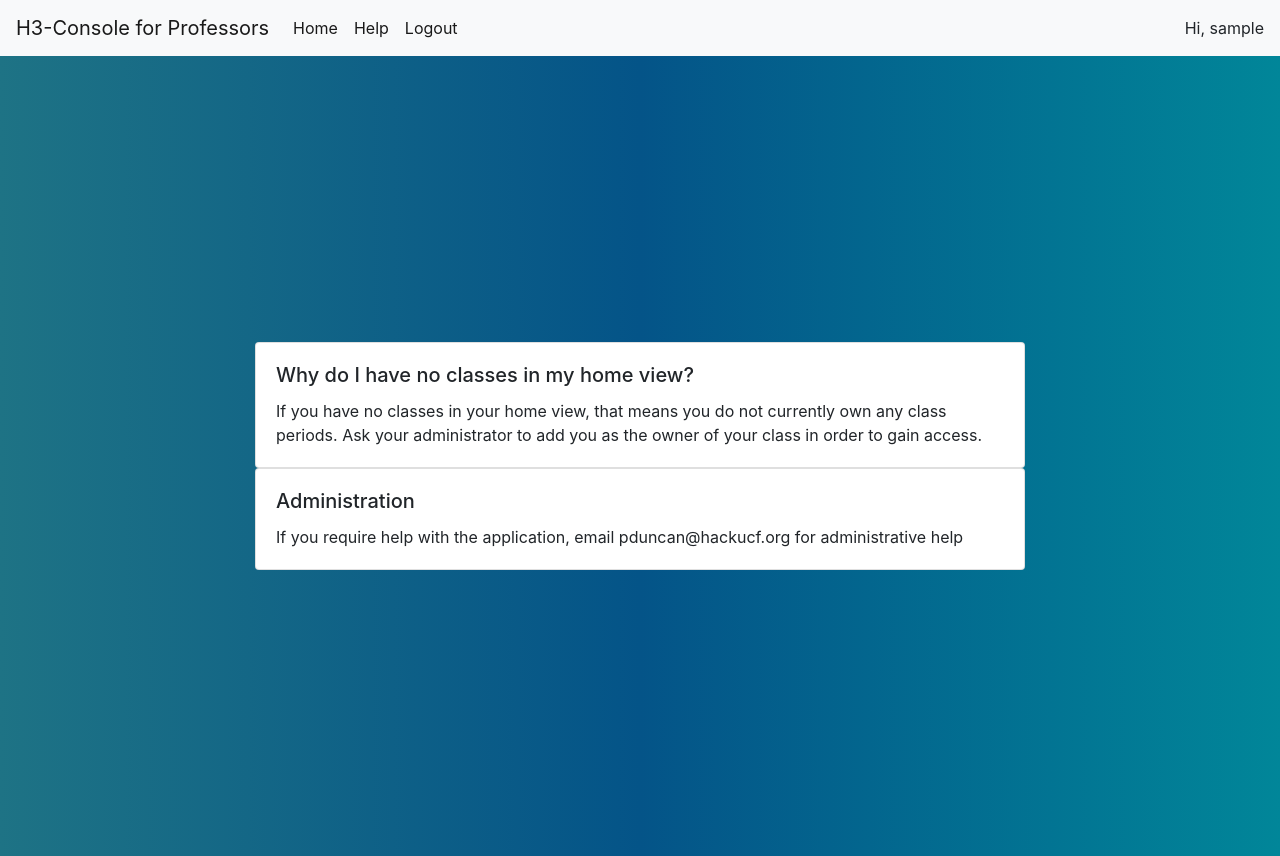
After one commit to here-here/H3-Console, a Django app: page /console/help in a window 1280 px wide. The commit adds this page. Run offline with Django 3.2, Linux system fonts and the light colour scheme; the visitor is signed in with stand-in values (Sample User, id 1); parts of the project's set-up code (start-up, migrations or seed data) failed here and were passed over; some libraries are stand-ins or nearby versions.

Commit message:
Adding HelpPage, NavBar, and Changes to Validation

```diff
--- a/class_periods/models.py
+++ b/class_periods/models.py
@@ -47,6 +47,7 @@ class SessionTokens(models.Model):
 class StudentCheckin(models.Model):
     name = models.TextField()
     pid = models.TextField()
+    hwid = models.TextField(default="")
     checkin_date = models.DateTimeField(default=timezone.now)
     session = models.ForeignKey(SessionTokens, on_delete=models.CASCADE)
 
--- a/class_periods/tests.py
+++ b/class_periods/tests.py
@@ -52,7 +52,6 @@ class ClassroomSessionTestCase(TestCase):
         self.assertEqual(response.status_code, 200)
 
         tokens = StudentCheckin.objects.all()
-        print(tokens)
         # Validate the Token
         response = c.post('/api/classes/validateToken', data = {
             'token': 'TESTTOKEN',
@@ -83,6 +82,4 @@ class ClassroomSessionTestCase(TestCase):
             'token': 'TESTTOKEN'
         })
 
-        print(response.json())
-        self.assertIsNotNone(response.json())
         self.assertEqual(response.status_code, 200)
--- a/class_periods/views.py
+++ b/class_periods/views.py
@@ -69,7 +69,8 @@ class ValidateTokenView(APIView):
             return Response(data={'error':'invalid token'}, status=400)
 
         if matching_token.isValid():
-            conflicts = StudentCheckin.objects.all().filter(pid=pid, session=matching_token)
+            all_objs = StudentCheckin.objects.all()
+            conflicts = all_objs.filter(pid=pid) | all_objs.filter(hwid=hwid) | all_objs.filter(name=student_name)
             if conflicts.exists():
                 return Response(data={'error': 'Already Checked In'}, status=400)
             checkin = StudentCheckin(name=student_name, pid=pid, session = matching_token)
@@ -97,7 +98,6 @@ class InvalidateTokenView(APIView):
 
         try:
             matching_token = SessionTokens.objects.get(token=token)
-            print(matching_token)
         except:
             return Response(data={'error':'invalid token'}, status=400)
 
--- a/console/static/css/main.css
+++ b/console/static/css/main.css
@@ -79,6 +79,7 @@ iframe {
 }
 
 .container-table100 {
+/* body { */
   width: 100%;
   min-height: 100vh;
   background: #c850c0;
--- /dev/null
+++ b/console/templates/Help.html
@@ -0,0 +1,39 @@
+{% include "base.html" %}
+
+
+<div class="limiter">
+    <div class="container-table100">
+        <div class="wrap-table100">
+            <div class="table100">
+                <div class="row justify-content-md-center">
+
+                    <div class="col-sm-8">
+                        <div class="card">
+                            <div class="card-body">
+                                <h5 class="card-title">Why do I have no classes in my home view?</h5>
+                                <p class="card-text">If you have no classes in your home view, that means you do not
+                                    currently
+                                    own any class periods. Ask your administrator to add you as the owner of your class
+                                    in order
+                                    to gain access.</p>
+                            </div>
+                        </div>
+                    </div>
+                </div>
+                <div class="row justify-content-md-center">
+                    <div class="col-sm-8">
+                        <div class="card">
+                            <div class="card-body">
+                                <h5 class="card-title">Administration</h5>
+                                <p class="card-text">If you require help with the application, email pduncan@hackucf.org
+                                    for
+                                    administrative help</p>
+                            </div>
+                        </div>
+                    </div>
+                </div>
+            </div>
+        </div>
+    </div>
+
+    </html>
--- a/console/templates/base.html
+++ b/console/templates/base.html
@@ -1,16 +1,52 @@
 {% load static %}
 <!DOCTYPE html>
 <html lang="en">
+
 <head>
 	{# <title>{% title %}</title> #}
 	<meta charset="UTF-8">
 	<meta name="viewport" content="width=device-width, initial-scale=1">
 
 	<link rel="stylesheet" type="text/css" href="/static/css/main.css">
+	<link rel="stylesheet" href="https://stackpath.bootstrapcdn.com/bootstrap/4.4.1/css/bootstrap.min.css"
+		integrity="sha384-Vkoo8x4CGsO3+Hhxv8T/Q5PaXtkKtu6ug5TOeNV6gBiFeWPGFN9MuhOf23Q9Ifjh" crossorigin="anonymous">
+	<script src="https://code.jquery.com/jquery-3.4.1.slim.min.js"
+		integrity="sha384-J6qa4849blE2+poT4WnyKhv5vZF5SrPo0iEjwBvKU7imGFAV0wwj1yYfoRSJoZ+n"
+		crossorigin="anonymous"></script>
+	<script src="https://cdn.jsdelivr.net/npm/popper.js@1.16.0/dist/umd/popper.min.js"
+		integrity="sha384-Q6E9RHvbIyZFJoft+2mJbHaEWldlvI9IOYy5n3zV9zzTtmI3UksdQRVvoxMfooAo"
+		crossorigin="anonymous"></script>
+	<script src="https://stackpath.bootstrapcdn.com/bootstrap/4.4.1/js/bootstrap.min.js"
+		integrity="sha384-wfSDF2E50Y2D1uUdj0O3uMBJnjuUD4Ih7YwaYd1iqfktj0Uod8GCExl3Og8ifwB6"
+		crossorigin="anonymous"></script>
+</head>
 
-</head>
 <body>
-{% block content %}
-{% endblock %}
+	<nav class="navbar navbar-expand-lg navbar-light bg-light">
+		<a class="navbar-brand" href="#">H3-Console for Professors</a>
+		<button class="navbar-toggler" type="button" data-toggle="collapse" data-target="#navbarNav"
+			aria-controls="navbarNav" aria-expanded="false" aria-label="Toggle navigation">
+			<span class="navbar-toggler-icon"></span>
+		</button>
+		<div class="collapse navbar-collapse" id="navbarNav">
+			<ul class="navbar-nav mr-auto mt-2 mt-lg-0">
+				<li class="nav-item active">
+					<a class="nav-link" href="/console/">Home<span class="sr-only">(current)</span></a>
+				</li>
+				<li class="nav-item active">
+					<a class="nav-link" href="/console/help">Help<span class="sr-only">(current)</span></a>
+				</li>
+				<li class="nav-item active">
+					<a class="nav-link" href="/logout">Logout<span class="sr-only">(current)</span></a>
+				</li>
+			</ul>
+			<li class="nav-item active">
+				Hi, {{ user }}
+			</li>
+		</div>
+	</nav>
+	{% block content %}
+	{% endblock %}
 </body>
+
 </html>
--- a/console/urls.py
+++ b/console/urls.py
@@ -6,5 +6,6 @@ urlpatterns = [
     path(r'', views.IndexView, name="home"),
     path(r'classes', views.ClassesView, name="Classes"),
     path('classes/<uuid:class_id>', views.SessionsView, name="Sessions"),
-    path('sessions/<uuid:session_id>', views.AttendanceView, name="Attendance")
+    path('sessions/<uuid:session_id>', views.AttendanceView, name="Attendance"),
+    path('help', views.HelpView, name="help")
 ]
--- a/console/views.py
+++ b/console/views.py
@@ -6,12 +6,16 @@ from class_periods.models import ClassPeriods, SessionTokens, StudentCheckin
 # Create your views here.
 @login_required(login_url='/login')
 def IndexView(request):
-    classes = ClassPeriods.objects.all()
+    classes = ClassPeriods.objects.all().filter(owner=request.user)
     classes_dict = [{'name': a.name, 'id': a.id} for a in classes]
-    return render(request,'ClassList.html', {'classes': classes})
+    return render(request,'ClassList.html', {'classes': classes, 'user': request.user.username})
 
 def ClassesView(request):
     return "hi"
+
+@login_required(login_url='/login')
+def HelpView(request):
+    return render(request, 'Help.html', {'user': request.user.username})
 
 @login_required(login_url='/login')
 def SessionsView(request, class_id=None):
@@ -21,7 +25,7 @@ def SessionsView(request, class_id=None):
     sessions = SessionTokens.objects.all().filter(class_period=class_obj)
     sessions_dict = [{'token': a.token, 'creation_date': a.creation_date, 'expiration_date': a.expiration_date, 'id': a.id} for a in sessions]
 
-    return render(request, 'SessionList.html', {'sessions': sessions_dict, 'name': class_name})
+    return render(request, 'SessionList.html', {'sessions': sessions_dict, 'name': class_name, 'user': request.user.username})
 
 @login_required(login_url='/login')
 def AttendanceView(request, session_id=None):
@@ -29,4 +33,4 @@ def AttendanceView(request, session_id=None):
 
     checkins = StudentCheckin.objects.all().filter(session=session_obj)
     sessions = [{'pid': a.pid, 'name': a.name, 'checkin_date': a.checkin_date} for a in checkins]
-    return render(request, 'AttendanceList.html', {'checkins': sessions, 'name': session_obj.token})
+    return render(request, 'AttendanceList.html', {'checkins': sessions, 'name': session_obj.token, 'user': request.user.username})
```
